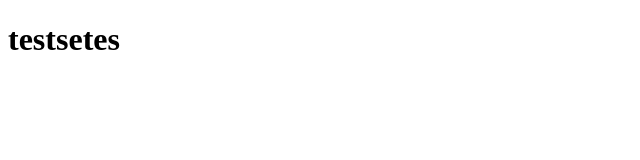
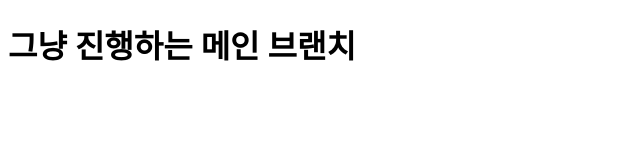
Before and after one commit to KorMH/gitinit, a plain HTML site: page index.html in a window 1280 px wide. Shown: the whole page, without its empty margins (0-640 px from the left). Drawn offline with Linux system fonts and the light colour scheme.

Commit message:
그냥 진행하는 메인 브렌치

```diff
--- a/index.html
+++ b/index.html
@@ -6,6 +6,6 @@
     <title>git add</title>
   </head>
   <body>
-    <h1>testsetes</h1>
+    <h1>그냥 진행하는 메인 브랜치</h1>
   </body>
 </html>
```
